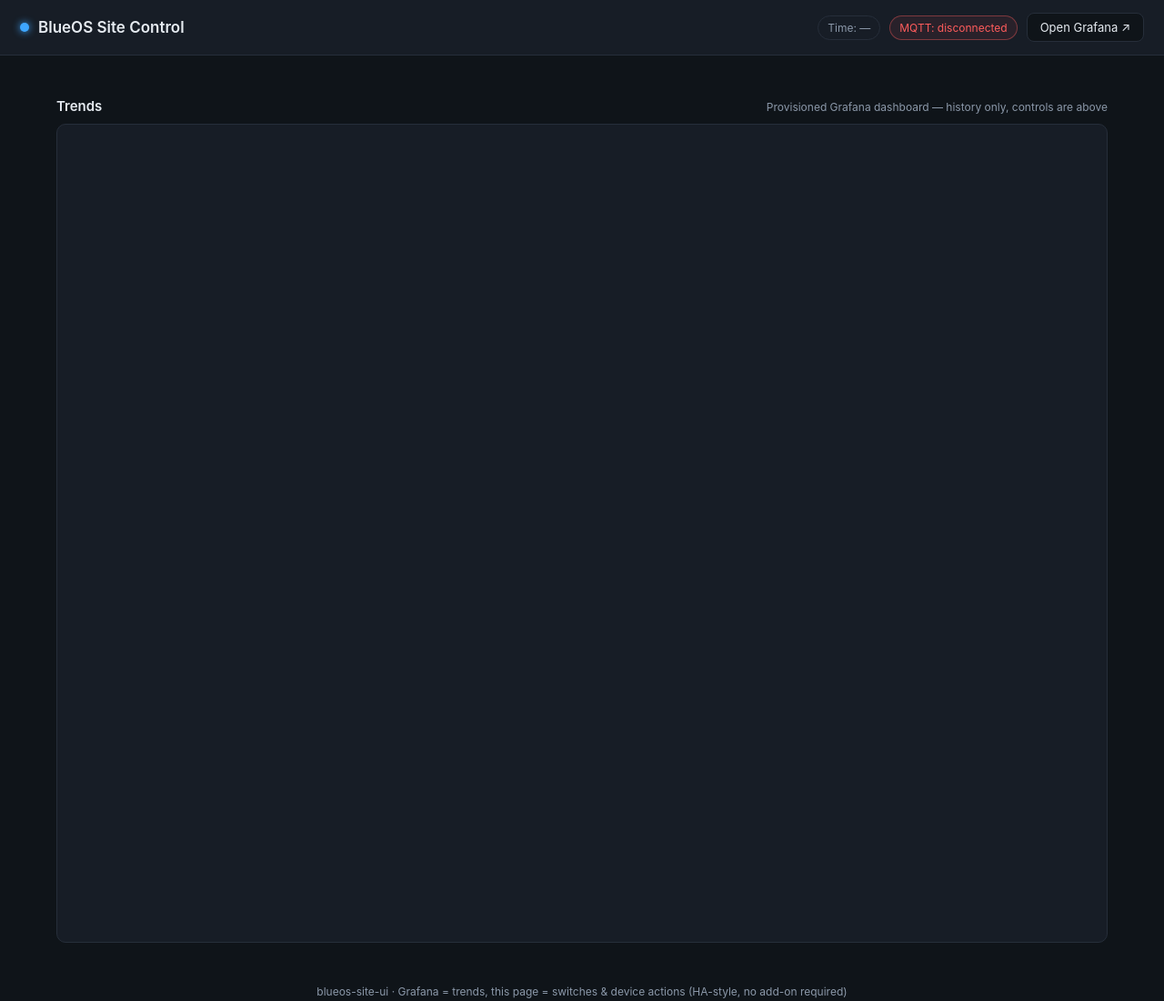
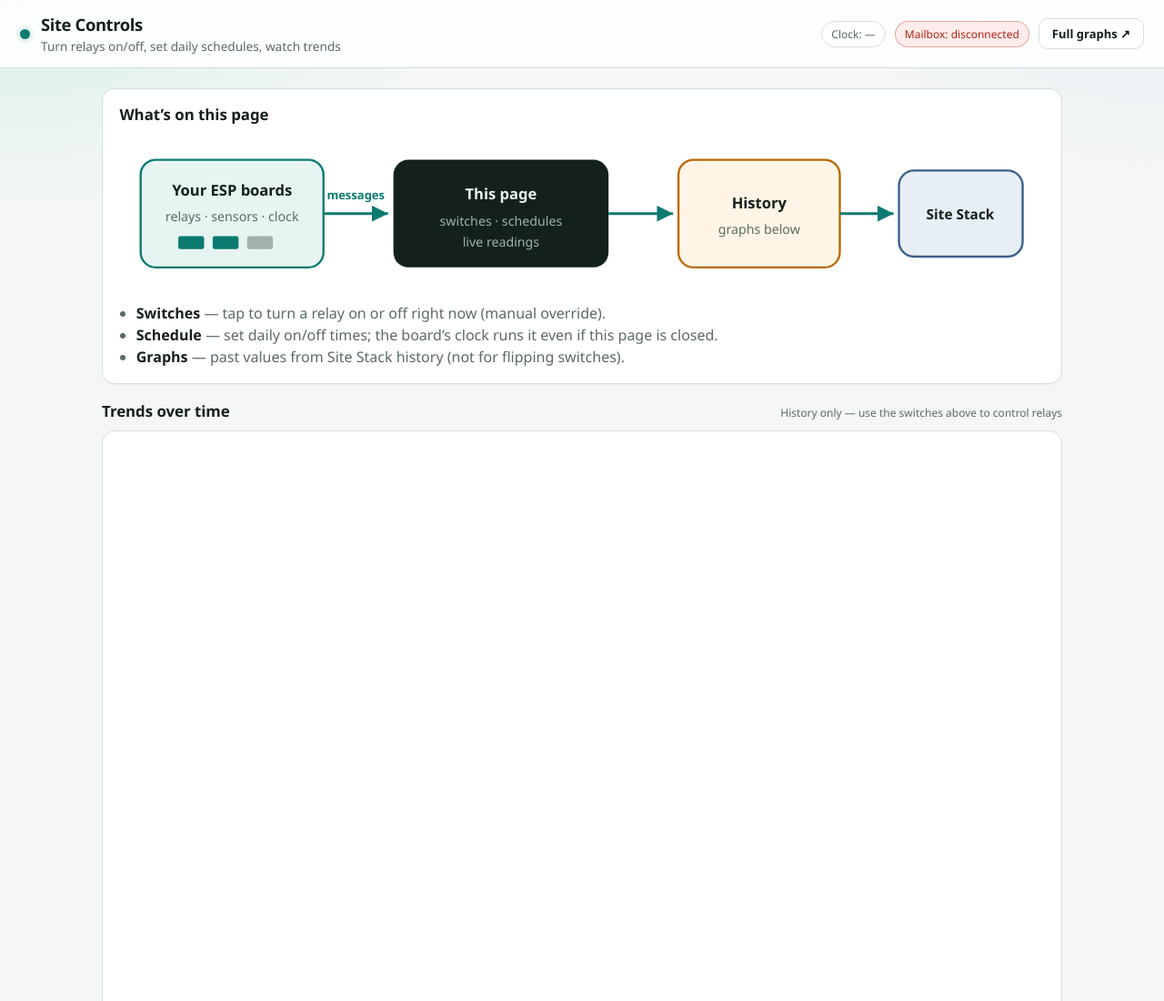
Before and after one commit to vshie/blueos-site-ui, a website: page control-ui/public/index.html in a window 1280 px wide. Shown: the top 1100 px of the page at 91% size. Drawn offline with Linux system fonts and the light colour scheme; no server answers.

Commit message:
Clarify Site Controls UI with overview diagram and friendlier labels (v0.3.0).

```diff
--- a/control-ui/public/app.js
+++ b/control-ui/public/app.js
@@ -33,32 +33,32 @@
 
   function setMqttStatus(connected) {
     if (connected === true) {
-      mqttStatusEl.textContent = "MQTT: connected";
+      mqttStatusEl.textContent = "Mailbox: connected";
       mqttStatusEl.className = "pill pill-ok";
     } else if (connected === false) {
-      mqttStatusEl.textContent = "MQTT: disconnected";
+      mqttStatusEl.textContent = "Mailbox: disconnected";
       mqttStatusEl.className = "pill pill-bad";
     } else {
-      mqttStatusEl.textContent = "MQTT: connecting…";
+      mqttStatusEl.textContent = "Mailbox: connecting…";
       mqttStatusEl.className = "pill pill-unknown";
     }
   }
 
   function setTimeStatus(status) {
     if (!status || !status.time_source) {
-      timeStatusEl.textContent = "Time: unknown";
+      timeStatusEl.textContent = "Clock: unknown";
       timeStatusEl.className = "pill pill-unknown";
       return;
     }
     const labels = {
-      ntp: "Time: NTP",
-      "esp-rtc": "Time: ESP RTC",
-      "esp-rtc-ok": "Time: ESP RTC",
-      "esp-rtc-correcting": "Time: syncing from RTC…",
-      "esp-rtc-stale": "Time: RTC stale",
-      unknown: "Time: unknown",
+      ntp: "Clock: internet",
+      "esp-rtc": "Clock: ESP board",
+      "esp-rtc-ok": "Clock: ESP board",
+      "esp-rtc-correcting": "Clock: syncing…",
+      "esp-rtc-stale": "Clock: ESP stale",
+      unknown: "Clock: unknown",
     };
-    timeStatusEl.textContent = labels[status.time_source] || `Time: ${status.time_source}`;
+    timeStatusEl.textContent = labels[status.time_source] || `Clock: ${status.time_source}`;
     if (status.time_source === "ntp" || status.time_source === "esp-rtc" || status.time_source === "esp-rtc-ok") {
       timeStatusEl.className = "pill pill-ok";
     } else if (status.time_source === "esp-rtc-stale" || status.time_source === "unknown") {
@@ -282,7 +282,7 @@
         schedSection.className = "schedule-section";
         const schedHeader = document.createElement("div");
         schedHeader.className = "schedule-section-header";
-        schedHeader.textContent = "Schedule (daily on/off, edge-triggered — manual overrides between times are kept)";
+        schedHeader.textContent = "Daily schedule — uses the board’s clock; manual switch flips still work until the next on/off time";
         schedSection.appendChild(schedHeader);
         for (const ent of scheduledSwitches) {
           schedSection.appendChild(renderScheduleRow(dev.device, ent));
--- a/control-ui/public/index.html
+++ b/control-ui/public/index.html
@@ -3,45 +3,92 @@
 <head>
   <meta charset="UTF-8" />
   <meta name="viewport" content="width=device-width, initial-scale=1.0" />
-  <title>BlueOS Site Control</title>
+  <title>Site Controls</title>
   <link rel="stylesheet" href="style.css" />
 </head>
 <body>
   <header class="topbar">
     <div class="brand">
       <span class="brand-dot"></span>
-      <h1>BlueOS Site Control</h1>
+      <div>
+        <h1>Site Controls</h1>
+        <p class="brand-sub">Turn relays on/off, set daily schedules, watch trends</p>
+      </div>
     </div>
     <div class="topbar-actions">
-      <span id="time-status" class="pill pill-unknown">Time: —</span>
-      <span id="mqtt-status" class="pill pill-unknown">MQTT: connecting…</span>
-      <a id="grafana-link" class="btn btn-secondary" href="#" target="_blank" rel="noopener">Open Grafana ↗</a>
+      <span id="time-status" class="pill pill-unknown" title="Where the Pi gets accurate time">Clock: —</span>
+      <span id="mqtt-status" class="pill pill-unknown" title="Connection to the message hub">Mailbox: connecting…</span>
+      <a id="grafana-link" class="btn btn-secondary" href="#" target="_blank" rel="noopener">Full graphs ↗</a>
     </div>
   </header>
 
   <main id="app">
+    <section class="overview panel">
+      <h2>What’s on this page</h2>
+      <div class="flow" aria-hidden="true">
+        <svg viewBox="0 0 860 150" xmlns="http://www.w3.org/2000/svg">
+          <defs>
+            <marker id="arr" markerWidth="8" markerHeight="8" refX="6" refY="3" orient="auto">
+              <path d="M0,0 L6,3 L0,6 Z" fill="#0d7a6f"/>
+            </marker>
+          </defs>
+          <rect x="20" y="25" width="170" height="100" rx="14" fill="#e6f4f2" stroke="#0d7a6f" stroke-width="2"/>
+          <text x="105" y="58" text-anchor="middle" font-size="14" font-weight="700" fill="#14201c">Your ESP boards</text>
+          <text x="105" y="82" text-anchor="middle" font-size="12" fill="#5a6b64">relays · sensors · clock</text>
+          <rect x="55" y="96" width="24" height="12" rx="2" fill="#0d7a6f"/>
+          <rect x="87" y="96" width="24" height="12" rx="2" fill="#0d7a6f"/>
+          <rect x="119" y="96" width="24" height="12" rx="2" fill="#24352f" opacity=".35"/>
+
+          <line x1="190" y1="75" x2="250" y2="75" stroke="#0d7a6f" stroke-width="2.5" marker-end="url(#arr)"/>
+          <text x="220" y="62" text-anchor="middle" font-size="11" fill="#0d7a6f" font-weight="600">messages</text>
+
+          <rect x="255" y="25" width="200" height="100" rx="14" fill="#14201c"/>
+          <text x="355" y="62" text-anchor="middle" font-size="14" font-weight="700" fill="#e6f4f2">This page</text>
+          <text x="355" y="86" text-anchor="middle" font-size="12" fill="#9bb5ad">switches · schedules</text>
+          <text x="355" y="106" text-anchor="middle" font-size="12" fill="#9bb5ad">live readings</text>
+
+          <line x1="455" y1="75" x2="515" y2="75" stroke="#0d7a6f" stroke-width="2.5" marker-end="url(#arr)"/>
+
+          <rect x="520" y="25" width="150" height="100" rx="14" fill="#fff4e5" stroke="#b86a00" stroke-width="2"/>
+          <text x="595" y="70" text-anchor="middle" font-size="14" font-weight="700" fill="#14201c">History</text>
+          <text x="595" y="94" text-anchor="middle" font-size="12" fill="#5a6b64">graphs below</text>
+
+          <line x1="670" y1="75" x2="720" y2="75" stroke="#0d7a6f" stroke-width="2.5" marker-end="url(#arr)"/>
+
+          <rect x="725" y="35" width="115" height="80" rx="14" fill="#e8eef5" stroke="#3a5f8a" stroke-width="2"/>
+          <text x="782" y="80" text-anchor="middle" font-size="13" font-weight="700" fill="#14201c">Site Stack</text>
+        </svg>
+      </div>
+      <ul class="howto">
+        <li><strong>Switches</strong> — tap to turn a relay on or off right now (manual override).</li>
+        <li><strong>Schedule</strong> — set daily on/off times; the board’s clock runs it even if this page is closed.</li>
+        <li><strong>Graphs</strong> — past values from Site Stack history (not for flipping switches).</li>
+      </ul>
+    </section>
+
     <p id="empty-state" class="empty-state" hidden>
-      No devices discovered yet. Make sure the ESP is powered and publishing to
-      <code>blueos/#</code> on this broker, then this page will populate automatically.
+      No boards found yet. Power the ESP32 on the same Wi‑Fi as the Pi.
+      If it’s new, set it up under <strong>ESPHome Site</strong>, then come back —
+      boards appear here automatically when they send messages.
     </p>
     <div id="devices"></div>
 
     <section class="graphs-section">
       <div class="graphs-header">
-        <h2>Trends</h2>
-        <span class="device-meta">Provisioned Grafana dashboard — history only, controls are above</span>
+        <h2>Trends over time</h2>
+        <span class="device-meta">History only — use the switches above to control relays</span>
       </div>
       <iframe
         id="grafana-frame"
         class="grafana-frame"
-        title="BlueOS ESP Sensors"
+        title="Site sensor trends"
         loading="lazy"
       ></iframe>
     </section>
   </main>
 
   <footer class="footer">
-    <span>blueos-site-ui · Grafana = trends, this page = switches &amp; device actions (HA-style, no add-on required)</span>
+    <span>Site UI · boards talk over the Site Stack mailbox · schedules use the ESP clock</span>
   </footer>
 
   <script src="app.js"></script>
--- a/control-ui/public/style.css
+++ b/control-ui/public/style.css
@@ -1,22 +1,26 @@
 :root {
-  --bg: #0f1419;
-  --bg-elev: #171d26;
-  --border: #262e3a;
-  --text: #e6ebf1;
-  --text-dim: #8b98a9;
-  --accent: #3ea6ff;
-  --green: #34c759;
-  --red: #ff5c5c;
-  --amber: #ffb454;
-  --radius: 10px;
+  --bg: #f4f7f5;
+  --bg-elev: #ffffff;
+  --border: #d5e0db;
+  --text: #14201c;
+  --text-dim: #5a6b64;
+  --accent: #0d7a6f;
+  --green: #1a7a45;
+  --red: #b42318;
+  --amber: #b86a00;
+  --radius: 14px;
+  --soft: #e6f4f2;
 }
 
 * { box-sizing: border-box; }
 
 body {
   margin: 0;
-  font-family: -apple-system, BlinkMacSystemFont, "Segoe UI", Roboto, Helvetica, Arial, sans-serif;
-  background: var(--bg);
+  font-family: "Source Sans 3", "Segoe UI", system-ui, sans-serif;
+  background:
+    radial-gradient(900px 420px at 0% 0%, #d9efe9 0%, transparent 55%),
+    radial-gradient(700px 380px at 100% 0%, #e8eef5 0%, transparent 50%),
+    var(--bg);
   color: var(--text);
   min-height: 100vh;
 }
@@ -25,23 +29,27 @@ body {
   display: flex;
   align-items: center;
   justify-content: space-between;
+  gap: 1rem;
   padding: 14px 22px;
-  background: var(--bg-elev);
+  background: rgba(255,255,255,.88);
+  backdrop-filter: blur(8px);
   border-bottom: 1px solid var(--border);
   position: sticky;
   top: 0;
   z-index: 10;
 }
 
-.brand { display: flex; align-items: center; gap: 10px; }
-.brand h1 { font-size: 17px; font-weight: 600; margin: 0; }
+.brand { display: flex; align-items: center; gap: 12px; }
+.brand h1 { font-size: 1.15rem; font-weight: 700; margin: 0; letter-spacing: -0.02em; }
+.brand-sub { margin: 0.15rem 0 0; font-size: 0.85rem; color: var(--text-dim); }
 .brand-dot {
-  width: 10px; height: 10px; border-radius: 50%;
+  width: 11px; height: 11px; border-radius: 50%;
   background: var(--accent);
-  box-shadow: 0 0 8px var(--accent);
+  box-shadow: 0 0 0 4px var(--soft);
+  flex: 0 0 auto;
 }
 
-.topbar-actions { display: flex; align-items: center; gap: 10px; }
+.topbar-actions { display: flex; align-items: center; gap: 10px; flex-wrap: wrap; justify-content: flex-end; }
 
 .pill {
   font-size: 12px;
@@ -49,25 +57,46 @@ body {
   border-radius: 999px;
   border: 1px solid var(--border);
   white-space: nowrap;
+  background: #fff;
 }
-.pill-ok { color: var(--green); border-color: rgba(52,199,89,.4); background: rgba(52,199,89,.08); }
-.pill-bad { color: var(--red); border-color: rgba(255,92,92,.4); background: rgba(255,92,92,.08); }
+.pill-ok { color: var(--green); border-color: rgba(26,122,69,.35); background: #e6f6ec; }
+.pill-bad { color: var(--red); border-color: rgba(180,35,24,.35); background: #fdeceb; }
 .pill-unknown { color: var(--text-dim); }
 
 .btn {
   font-size: 13px;
   padding: 7px 14px;
-  border-radius: 8px;
+  border-radius: 10px;
   border: 1px solid var(--border);
-  background: var(--bg);
+  background: #fff;
   color: var(--text);
   cursor: pointer;
   text-decoration: none;
   display: inline-block;
+  font-weight: 600;
 }
 .btn-secondary:hover { border-color: var(--accent); color: var(--accent); }
 
-main { padding: 22px; max-width: 1200px; margin: 0 auto; }
+main { padding: 22px; max-width: 1100px; margin: 0 auto; }
+
+.panel {
+  background: var(--bg-elev);
+  border: 1px solid var(--border);
+  border-radius: var(--radius);
+  padding: 1rem 1.15rem 1.1rem;
+  margin-bottom: 1.1rem;
+  box-shadow: 0 1px 0 rgba(20,32,28,.04);
+}
+.overview h2 { margin: 0 0 0.55rem; font-size: 1.05rem; }
+.flow { width: 100%; overflow-x: auto; margin-bottom: 0.5rem; }
+.flow svg { width: 100%; min-width: 720px; height: auto; display: block; }
+.howto {
+  margin: 0.5rem 0 0;
+  padding-left: 1.15rem;
+  color: var(--text-dim);
+  line-height: 1.5;
+}
+.howto strong { color: var(--text); }
 
 .empty-state {
   color: var(--text-dim);
@@ -76,8 +105,8 @@ main { padding: 22px; max-width: 1200px; margin: 0 auto; }
   border-radius: var(--radius);
   padding: 24px;
   text-align: center;
+  line-height: 1.5;
 }
-.empty-state code { color: var(--accent); }
 
 .device-card {
   background: var(--bg-elev);
@@ -85,6 +114,7 @@ main { padding: 22px; max-width: 1200px; margin: 0 auto; }
   border-radius: var(--radius);
   margin-bottom: 20px;
   overflow: hidden;
+  box-shadow: 0 1px 0 rgba(20,32,28,.04);
 }
 
 .device-header {
@@ -93,16 +123,17 @@ main { padding: 22px; max-width: 1200px; margin: 0 auto; }
   justify-content: space-between;
   padding: 14px 18px;
   border-bottom: 1px solid var(--border);
+  background: var(--soft);
 }
-.device-header h2 { font-size: 15px; margin: 0; font-weight: 600; }
+.device-header h2 { font-size: 15px; margin: 0; font-weight: 700; }
 .device-header .status-dot {
   display: inline-block;
   width: 8px; height: 8px; border-radius: 50%;
   margin-right: 8px;
   background: var(--text-dim);
 }
-.status-dot.online { background: var(--green); box-shadow: 0 0 6px var(--green); }
-.status-dot.offline { background: var(--red); box-shadow: 0 0 6px var(--red); }
+.status-dot.online { background: var(--green); box-shadow: 0 0 0 3px rgba(26,122,69,.2); }
+.status-dot.offline { background: var(--red); box-shadow: 0 0 0 3px rgba(180,35,24,.15); }
 
 .device-meta { font-size: 12px; color: var(--text-dim); }
 
@@ -114,9 +145,9 @@ main { padding: 22px; max-width: 1200px; margin: 0 auto; }
 }
 
 .entity-card {
-  background: var(--bg);
+  background: #f7faf8;
   border: 1px solid var(--border);
-  border-radius: 8px;
+  border-radius: 10px;
   padding: 12px 14px;
   display: flex;
   flex-direction: column;
@@ -133,13 +164,12 @@ main { padding: 22px; max-width: 1200px; margin: 0 auto; }
 
 .entity-value {
   font-size: 20px;
-  font-weight: 600;
+  font-weight: 650;
   display: flex;
   align-items: baseline;
   gap: 4px;
 }
 .entity-value .unit { font-size: 12px; color: var(--text-dim); font-weight: 400; }
-
 .entity-value.state-on { color: var(--green); }
 .entity-value.state-off { color: var(--text-dim); }
 
@@ -157,7 +187,7 @@ main { padding: 22px; max-width: 1200px; margin: 0 auto; }
   position: absolute;
   cursor: pointer;
   inset: 0;
-  background: var(--border);
+  background: #c9d5d0;
   border-radius: 999px;
   transition: 0.15s;
 }
@@ -177,17 +207,17 @@ input:disabled + .slider { opacity: 0.4; cursor: not-allowed; }
 .action-btn {
   border: 1px solid var(--accent);
   color: var(--accent);
-  background: rgba(62,166,255,.08);
-  border-radius: 6px;
+  background: rgba(13,122,111,.08);
+  border-radius: 8px;
   padding: 8px 10px;
   font-size: 13px;
   cursor: pointer;
-  font-weight: 500;
+  font-weight: 600;
 }
-.action-btn:hover { background: rgba(62,166,255,.18); }
+.action-btn:hover { background: rgba(13,122,111,.16); }
 .action-btn:disabled { opacity: 0.5; cursor: not-allowed; }
 .action-btn.flash { animation: flash 0.6s ease; }
-@keyframes flash { 0% { background: rgba(62,166,255,.4); } 100% { background: rgba(62,166,255,.08); } }
+@keyframes flash { 0% { background: rgba(13,122,111,.35); } 100% { background: rgba(13,122,111,.08); } }
 
 .entity-time { font-size: 10.5px; color: var(--text-dim); }
 
@@ -206,17 +236,19 @@ input:disabled + .slider { opacity: 0.4; cursor: not-allowed; }
   border: 1px solid var(--border);
   border-radius: 4px;
   padding: 1px 5px;
+  background: #fff;
 }
 
-/* Schedule editor */
 .schedule-section {
   border-top: 1px solid var(--border);
   padding: 14px 18px 18px;
+  background: #fafcfb;
 }
 .schedule-section-header {
   font-size: 12px;
   color: var(--text-dim);
   margin-bottom: 10px;
+  font-weight: 650;
 }
 .schedule-row {
   display: flex;
@@ -230,18 +262,17 @@ input:disabled + .slider { opacity: 0.4; cursor: not-allowed; }
 .schedule-name {
   min-width: 90px;
   font-size: 13px;
-  font-weight: 500;
+  font-weight: 600;
 }
 .schedule-enable { flex-shrink: 0; }
 .schedule-time {
-  background: var(--bg);
+  background: #fff;
   border: 1px solid var(--border);
   color: var(--text);
-  border-radius: 6px;
+  border-radius: 8px;
   padding: 5px 8px;
   font-size: 13px;
   font-family: inherit;
-  color-scheme: dark;
 }
 .schedule-arrow { color: var(--text-dim); font-size: 13px; }
 .schedule-days { display: flex; gap: 4px; }
@@ -250,32 +281,31 @@ input:disabled + .slider { opacity: 0.4; cursor: not-allowed; }
   height: 26px;
   border-radius: 6px;
   border: 1px solid var(--border);
-  background: var(--bg);
+  background: #fff;
   color: var(--text-dim);
   font-size: 11px;
   cursor: pointer;
 }
 .day-btn.active {
-  background: rgba(62, 166, 255, 0.18);
+  background: rgba(13,122,111,0.14);
   border-color: var(--accent);
   color: var(--accent);
-  font-weight: 600;
+  font-weight: 700;
 }
 
-/* Embedded Grafana trends */
-.graphs-section {
-  margin-top: 24px;
-}
+.graphs-section { margin-top: 8px; }
 .graphs-header {
   display: flex;
   align-items: baseline;
   justify-content: space-between;
   margin-bottom: 10px;
+  gap: 1rem;
+  flex-wrap: wrap;
 }
-.graphs-header h2 { font-size: 15px; margin: 0; font-weight: 600; }
+.graphs-header h2 { font-size: 1.05rem; margin: 0; font-weight: 700; }
 .grafana-frame {
   width: 100%;
-  height: 900px;
+  height: 720px;
   border: 1px solid var(--border);
   border-radius: var(--radius);
   background: var(--bg-elev);
--- a/control-ui/server.js
+++ b/control-ui/server.js
@@ -295,12 +295,12 @@ app.use(express.json());
 // https://blueos.cloud/docs/latest/development/extensions/#web-interface-http-server
 app.get("/register_service", (req, res) => {
   res.json({
-    name: "Site UI",
+    name: "Site Controls",
     description:
-      "Relay controls, RTC/NTP status, schedule editor, and embedded Grafana graphs for BlueOS site devices.",
+      "Turn relays on/off, set daily schedules, and watch trends from your ESP boards.",
     icon: "mdi-toggle-switch",
     company: "Community",
-    version: "0.2.1",
+    version: "0.3.0",
     webpage: "https://github.com/vshie/blueos-site-ui",
     api: "https://github.com/vshie/blueos-site-ui/blob/main/README.md",
     new_page: false,
```
Also changed, not shown: 1 other file.
